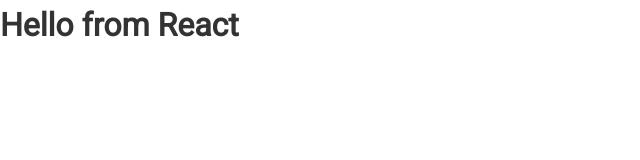
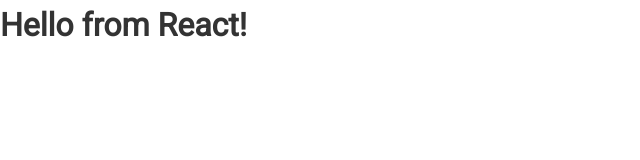
Before and after one commit to JLRoldanRoldan/github_finder, a React (Create React App) app: page / in a window 1280 px wide. Shown: the top 160 px of the page, without its empty margins (0-640 px from the left). Built offline with nearby package versions, Linux system fonts and the light colour scheme.

Commit message:
Done with lect9

```diff
--- a/src/App.js
+++ b/src/App.js
@@ -1,11 +1,11 @@
-import React, { Component } from 'react';
+import React, { Fragment, Component } from 'react';
 import './App.css';
 
 class App extends React.Component{
 	render() {
 		return (
-			<div className="App">
-				<h1>Hello from React</h1>
+			<div className = 'App'>
+				<h1>Hello from React!</h1>
 			</div>
 		);
 	}
```
